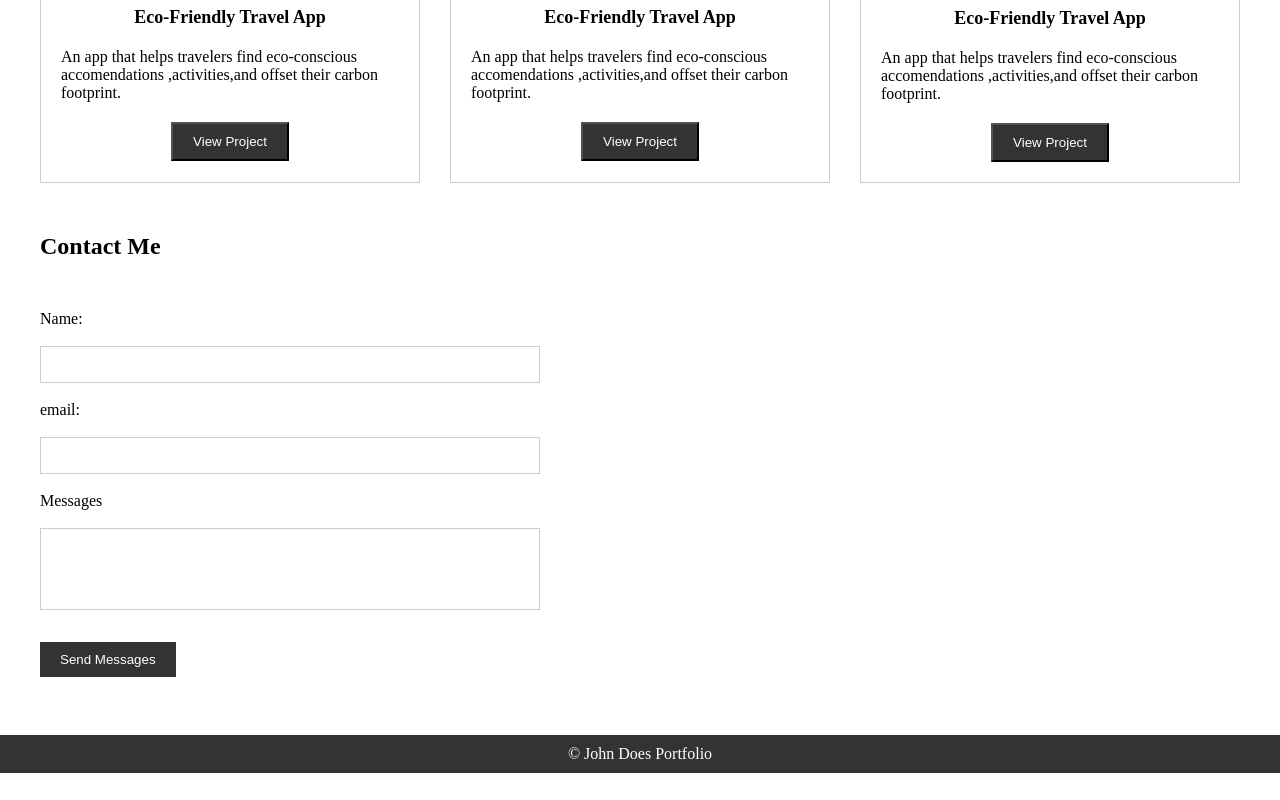
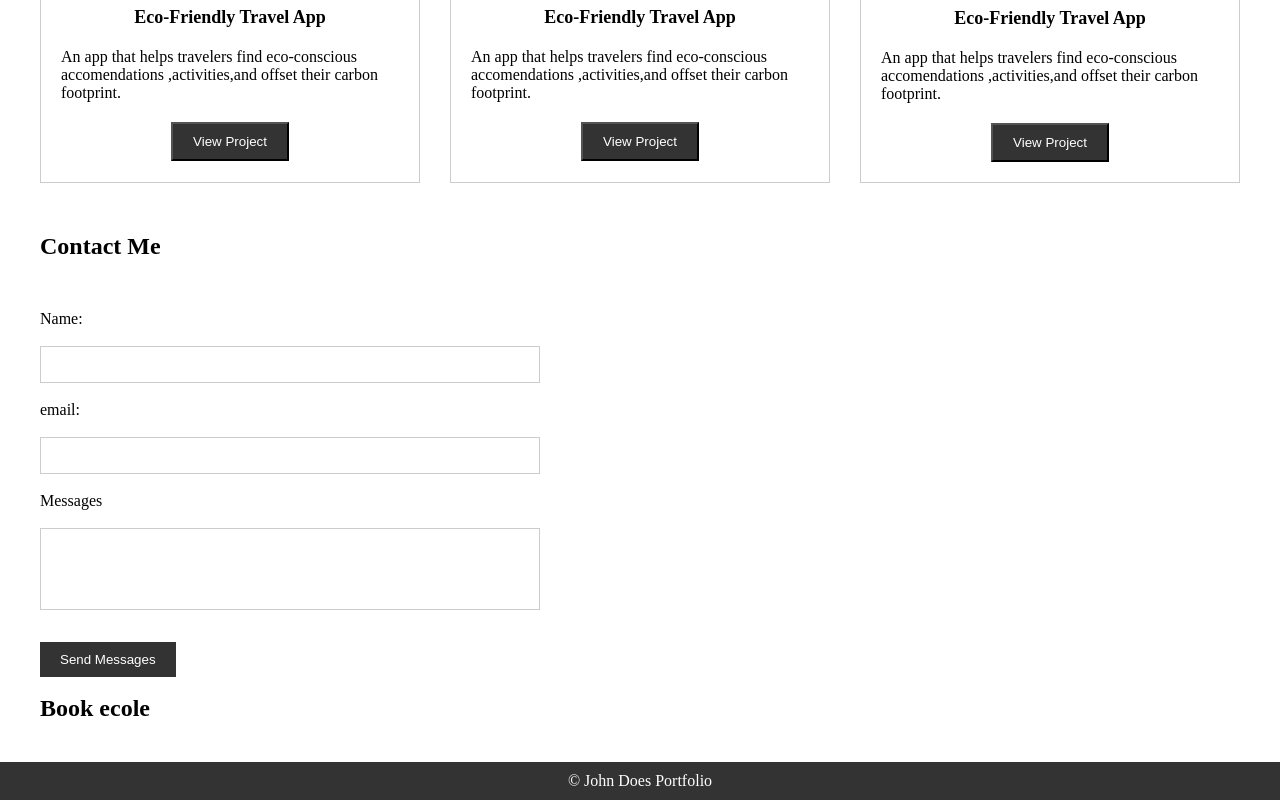
Before and after one commit to MohammadHusseinn/devrabichtmlcss, a plain HTML site: page index.html in a window 1280 px wide. Shown: the part 683-1483 px from the top of the page. Before the commit the page ends 1456 px from the top, so only its background shows below. Drawn offline with Linux system fonts and the light colour scheme.

Commit message:
working on the booking page

```diff
--- a/index.html
+++ b/index.html
@@ -73,6 +73,10 @@
                 <input class="contact__submit" type="submit" value="Send Messages"/><br/><br/>
             </form>
         </section>
+
+        <section>
+            <h1>Book ecole</h1>
+        </section>
     </main>
 
     <footer class="footer">
```
